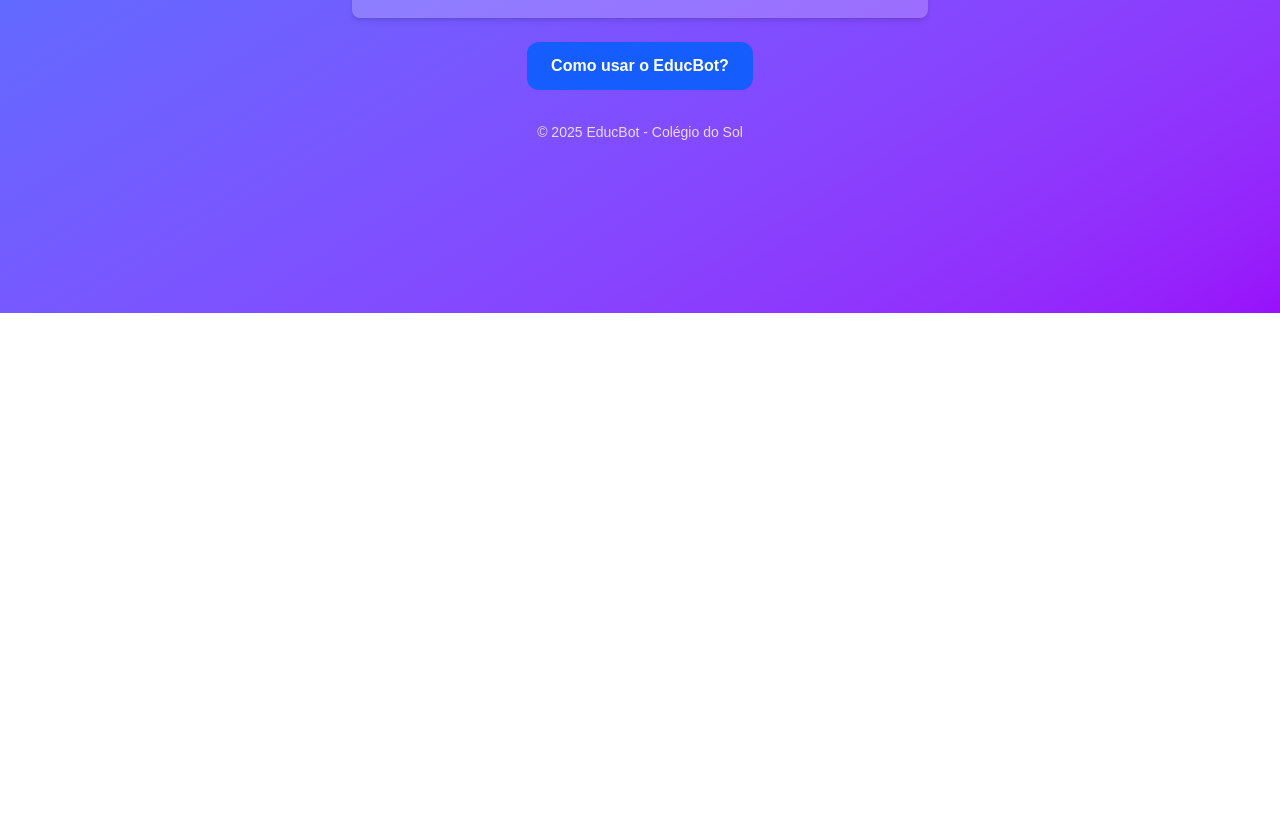
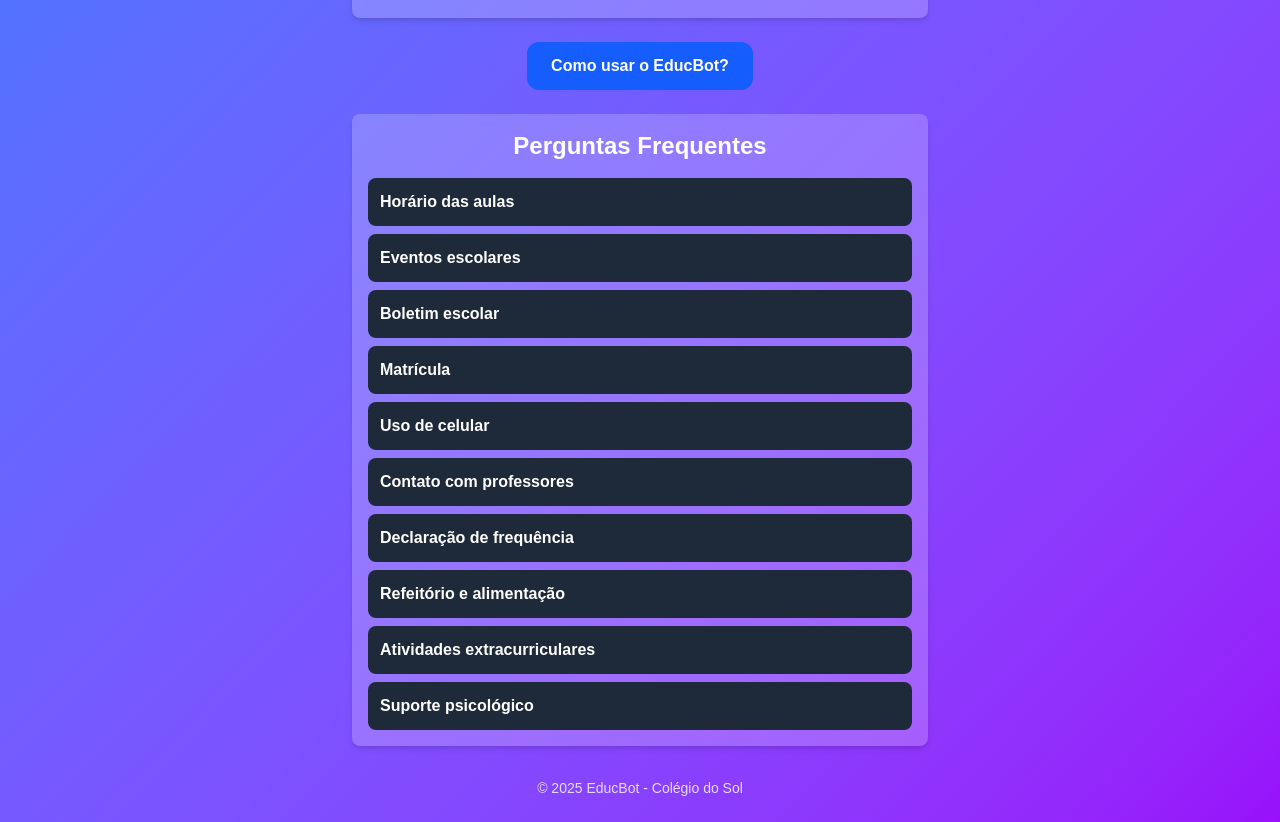
Before and after one commit to GustavoRFG/chatbot-front, a Next.js app: page / in a window 1280 px wide. Shown: the part 487-1309 px from the top of the page. Before the commit the page ends 800 px from the top, so only its background shows below. Built offline with nearby package versions, Linux system fonts and the light colour scheme.

Commit message:
Commit com Perguntas Frequentes

```diff
--- a/app/page.tsx
+++ b/app/page.tsx
@@ -3,10 +3,65 @@
 import { useState } from "react";
 import Image from "next/image";
 
+// Lista de FAQs
+const faqs = [
+  {
+    category: "geral",
+    question: "Horário das aulas",
+    answer: "A escola adota horários diferenciados para cada etapa de ensino, visando o melhor aproveitamento do tempo para cada faixa etária:\n\n- Educação Infantil: O horário matutino vai das 7h30 às 11h50, e o vespertino das 13h30 às 17h50. \n- Ensino Fundamental I: O matutino é das 7h30 às 12h, e o vespertino das 13h30 às 18h. \n- Ensino Fundamental II (6º ao 8º ano): Aulas das 7h30 às 12h. \n- Ensino Fundamental II (9º ano) e Ensino Médio: Das 7h30 às 12h50. Esses horários podem variar em caso de eventos escolares ou atividades especiais, por isso, consulte o calendário acadêmico no início de cada semestre."
+  },
+  {
+    category: "geral",
+    question: "Eventos escolares",
+    answer: "Nossa escola organiza diversos eventos ao longo do ano para promover o envolvimento dos alunos em atividades culturais, científicas e sociais. Alguns dos principais eventos incluem: \n\n- Feira de Ciências (15 de maio): Uma exposição onde os alunos apresentam projetos científicos criados ao longo do semestre.\n- Semana Cultural (20 a 25 de junho): Uma semana dedicada à arte, cultura e apresentações interdisciplinares dos alunos.\n- Festa Junina (10 de julho): Uma tradicional festa junina, com barracas, danças e apresentações culturais.\n- Formatura (15 de dezembro): Celebração do fim do ano letivo com a cerimônia de formatura dos alunos do Ensino Médio.\n\nFique atento ao calendário escolar para mais detalhes sobre cada evento."
+  },
+  {
+    category: "geral",
+    question: "Boletim escolar",
+    answer: "Os boletins escolares estão disponíveis no portal do aluno e podem ser acessados a qualquer momento pelos pais e responsáveis. Os boletins são atualizados periodicamente com as notas e comentários dos professores sobre o desempenho dos alunos. Caso precise de esclarecimentos sobre o boletim ou queira discutir a performance acadêmica de seu filho, entre em contato com a coordenação pedagógica ou agende uma reunião com os professores."
+  },
+  {
+    category: "geral",
+    question: "Matrícula",
+    answer: "As matrículas para o ano letivo estão abertas de janeiro a março, e para garantir o melhor atendimento, é necessário agendar a matrícula antecipadamente. Para completar o processo, os seguintes documentos são exigidos: \n\n- RG e CPF dos responsáveis e do aluno.\n- Certidão de Nascimento do aluno.\n- Comprovante de residência atualizado.\n- Histórico escolar, caso o aluno tenha estudado em outra instituição.\n\nAlém disso, novos alunos devem passar por uma entrevista pedagógica para entender suas necessidades e garantir a melhor integração com o nosso ambiente educacional."
+  },
+  {
+    category: "geral",
+    question: "Uso de celular",
+    answer: "O uso de celulares é estritamente proibido durante as aulas, recreios e intervalos, conforme a Lei 4.932/2024, para garantir que os alunos se concentrem nas atividades pedagógicas. Cada sala de aula possui um compartimento trancado onde os celulares devem ser guardados no início de cada aula e só serão devolvidos ao final do período letivo. Exceções a essa regra são feitas apenas quando os celulares são utilizados para fins pedagógicos, com autorização dos professores, ou em casos de emergência."
+  },
+  {
+    category: "geral",
+    question: "Contato com professores",
+    answer: "Os professores da nossa escola estão sempre disponíveis para apoiar o desenvolvimento dos alunos. O contato com os professores pode ser feito por e-mail institucional, que é fornecido a cada aluno, ou através do agendamento de reuniões via o aplicativo ClassApp, que também oferece a possibilidade de comunicação direta. Para questões mais urgentes ou questões que exigem uma reunião mais detalhada, recomendamos que entre em contato com a coordenação pedagógica, que pode ajudar a agendar a melhor hora para conversar com o professor."
+  },
+  {
+    category: "geral",
+    question: "Declaração de frequência",
+    answer: "Caso precise de uma declaração de frequência escolar, você pode solicitá-la diretamente na secretaria ou pelo portal do aluno. O processo é simples e rápido, e a declaração será emitida em até 3 dias úteis. Essa declaração pode ser necessária para justificar faltas ao trabalho ou para a solicitação de benefícios, entre outras situações."
+  },
+  {
+    category: "geral",
+    question: "Refeitório e alimentação",
+    answer: "Nossa escola oferece refeições saudáveis e balanceadas em nosso refeitório, seguindo as diretrizes da Lei Distrital nº 5.146/2013, com o objetivo de promover a saúde e bem-estar dos alunos. Além disso, é permitido que os alunos tragam lanche de casa, mas pedimos que tragam opções saudáveis, evitando bebidas açucaradas e industrializadas. A equipe do refeitório sempre prioriza alimentos frescos e nutritivos para garantir que todos os alunos tenham uma alimentação adequada durante o dia escolar."
+  },
+  {
+    category: "geral",
+    question: "Atividades extracurriculares",
+    answer: "A escola oferece uma ampla gama de atividades extracurriculares, projetadas para enriquecer a experiência educacional e desenvolver talentos e habilidades fora da sala de aula. Dentre as opções estão: \n\n- Oficinas de teatro, música, robótica, esportes e clubes acadêmicos. \n- Aulas de arte e cultura. \n- Programas de voluntariado e de integração comunitária. \n\nAs inscrições para essas atividades são realizadas no início de cada semestre. Incentivamos os alunos a participarem para desenvolver novas habilidades e interagir com outros estudantes de diferentes turmas e idades."
+  },
+  {
+    category: "geral",
+    question: "Suporte psicológico",
+    answer: "Nosso colégio oferece apoio psicológico aos alunos que necessitam de orientação emocional ou que estão passando por dificuldades no seu processo de aprendizagem ou convivência escolar. A equipe de profissionais especialistas está disponível para atendimentos individuais ou em grupo, buscando oferecer suporte adequado e orientar os alunos para um melhor desenvolvimento emocional. Para agendar uma consulta, os responsáveis ou o próprio aluno podem entrar em contato com a coordenação ou diretamente com o SOE (Serviço de Orientação Educacional)"
+  }
+];
+
 export default function Home() {
   const [question, setQuestion] = useState("");
   const [response, setResponse] = useState<string | null>(null);
   const [loading, setLoading] = useState(false);
+  const [selectedFaq, setSelectedFaq] = useState<string | null>(null);
 
   // Função para enviar a pergunta ao backend Flask
   const sendQuestion = async () => {
@@ -15,7 +70,8 @@ export default function Home() {
     setResponse(null);
 
     try {
-      const res = await fetch("https://5faf-177-18-17-29.ngrok-free.app/chatbot", {
+        const res = await fetch("https://a897-2804-1b2-11c0-5e9d-7c07-c6-5968-27f.ngrok-free.app/chatbot", {
+        // const res = await fetch("http://localhost:5001/chatbot", {
         method: "POST",
         headers: { "Content-Type": "application/json" },
         body: JSON.stringify({ question }),
@@ -85,7 +141,22 @@ export default function Home() {
           Como usar o EducBot?
         </button>
       </div>
-
+      {/* LISTA DE FAQs */}
+      <div className="w-full max-w-xl mt-6 p-4 bg-white/20 rounded-lg shadow-md">
+        <h2 className="text-2xl font-semibold mb-4 text-center">Perguntas Frequentes</h2>
+        <ul className="space-y-2">
+          {faqs.map((faq, index) => (
+            <li
+              key={index}
+              className="p-3 bg-gray-800 rounded-lg cursor-pointer hover:bg-gray-700 transition"
+              onClick={() => setSelectedFaq(faq.question === selectedFaq ? null : faq.question)}
+            >
+              <p className="font-semibold">{faq.question}</p>
+              {selectedFaq === faq.question && <p className="mt-2 text-sm text-gray-300">{faq.answer}</p>}
+            </li>
+          ))}
+        </ul>
+      </div>
       {/* RODAPÉ */}
       <footer className="mt-8 text-sm opacity-80">© {new Date().getFullYear()} EducBot - Colégio do Sol</footer>
     </div>
```
